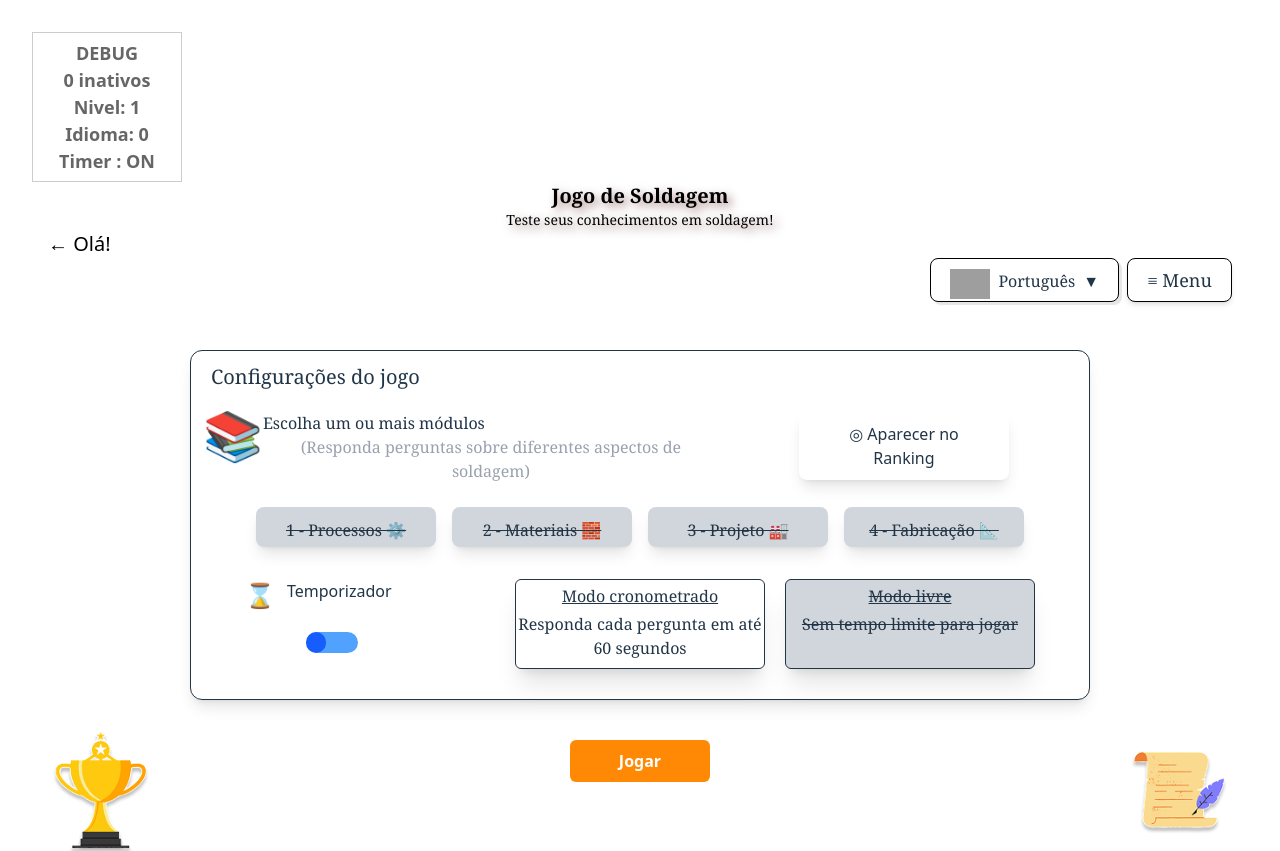
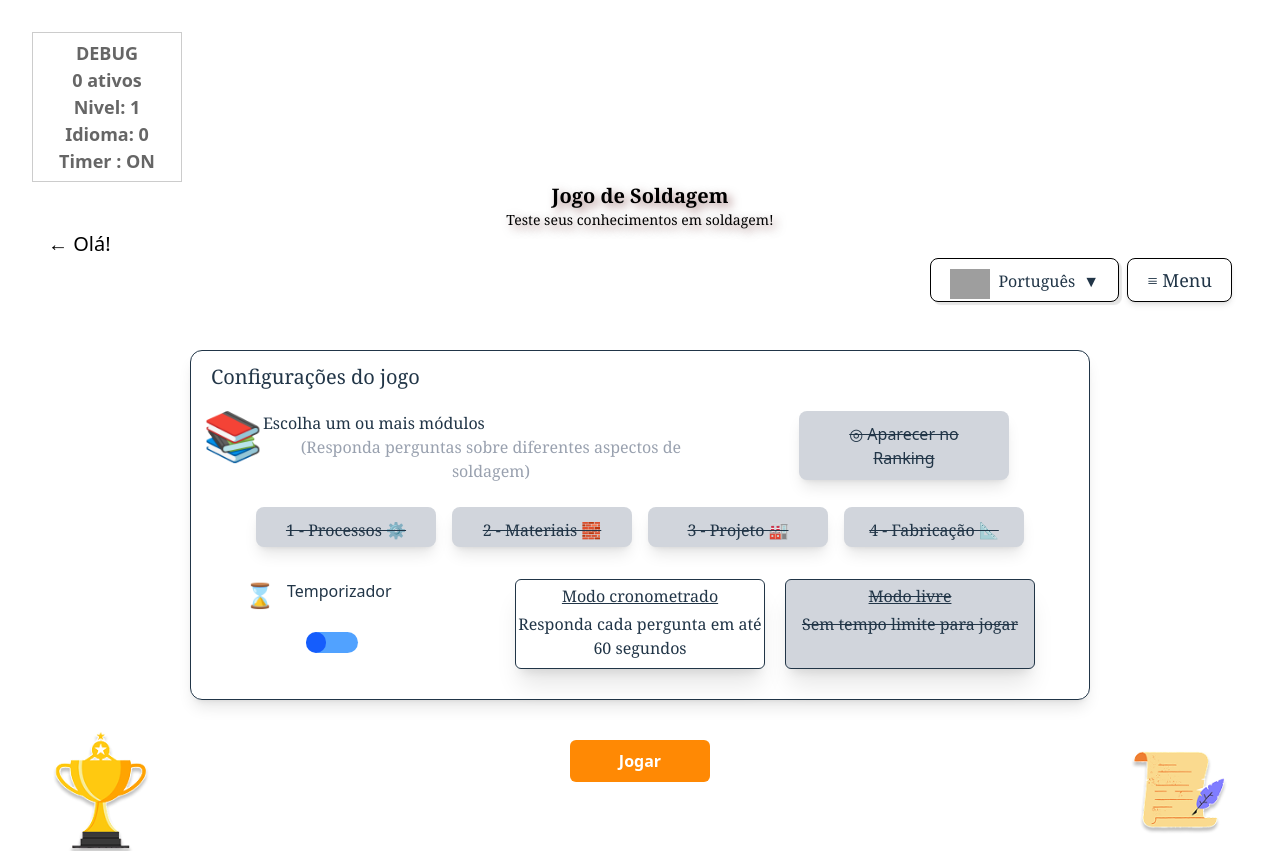
Before and after one commit to Costantin7/WeldingGame, a React (Vite) app in the folder Frontend/: page /config_logado in a window 1280 px wide. Shown: the top 851 px of the page. Built offline with nearby package versions, Linux system fonts and the light colour scheme; grey boxes are pictures that could not be loaded.

Commit message:
Botão aparecer no ranking estético

```diff
--- a/Frontend/src/App.jsx
+++ b/Frontend/src/App.jsx
@@ -47,7 +47,7 @@ function App() {
   const [idioma, setIdioma] = useState(0); //idioma 0==pt/br 1==en
   const [nivel, setNivel] = useState(1); //nivel do jogo
   const [timer, setTimer] = useState(false);
-
+  const [competitive, setCompetitive] = useState(false);
   function startgame() {
     //prop:startgameprop={startgame}  invocador:useEffect(() => {props.startgameprop();}, []);
     setNivel(1);
@@ -97,8 +97,7 @@ function App() {
         <div className="flex flex-col">
           <p>DEBUG</p>
           <p>
-            {[modulo1, modulo2, modulo3, modulo4].filter(Boolean).length}{" "}
-            inativo
+            {[modulo1, modulo2, modulo3, modulo4].filter(Boolean).length} ativo
             {[modulo1, modulo2, modulo3, modulo4].filter(Boolean).length !== 1
               ? "s"
               : ""}
--- a/Frontend/src/components/config login/Configjogologado.jsx
+++ b/Frontend/src/components/config login/Configjogologado.jsx
@@ -53,7 +53,15 @@ function MenuConfigJogoLogado(props) {
                 onClick={() => {
                   ModoCompetitivo();
                 }}
-                className=" bottom-1 left-30 !bg-white mx-20 shadow-lg "
+                className={
+                  props.modulo1 &&
+                  props.modulo2 &&
+                  props.modulo3 &&
+                  props.modulo4 &&
+                  timer
+                    ? " bottom-1 left-30 !bg-white mx-20 shadow-lg "
+                    : " bottom-1 left-30 !bg-gray-300 mx-20 shadow-lg line-through "
+                }
               >
                 ◎ Aparecer no Ranking
               </button>
```
